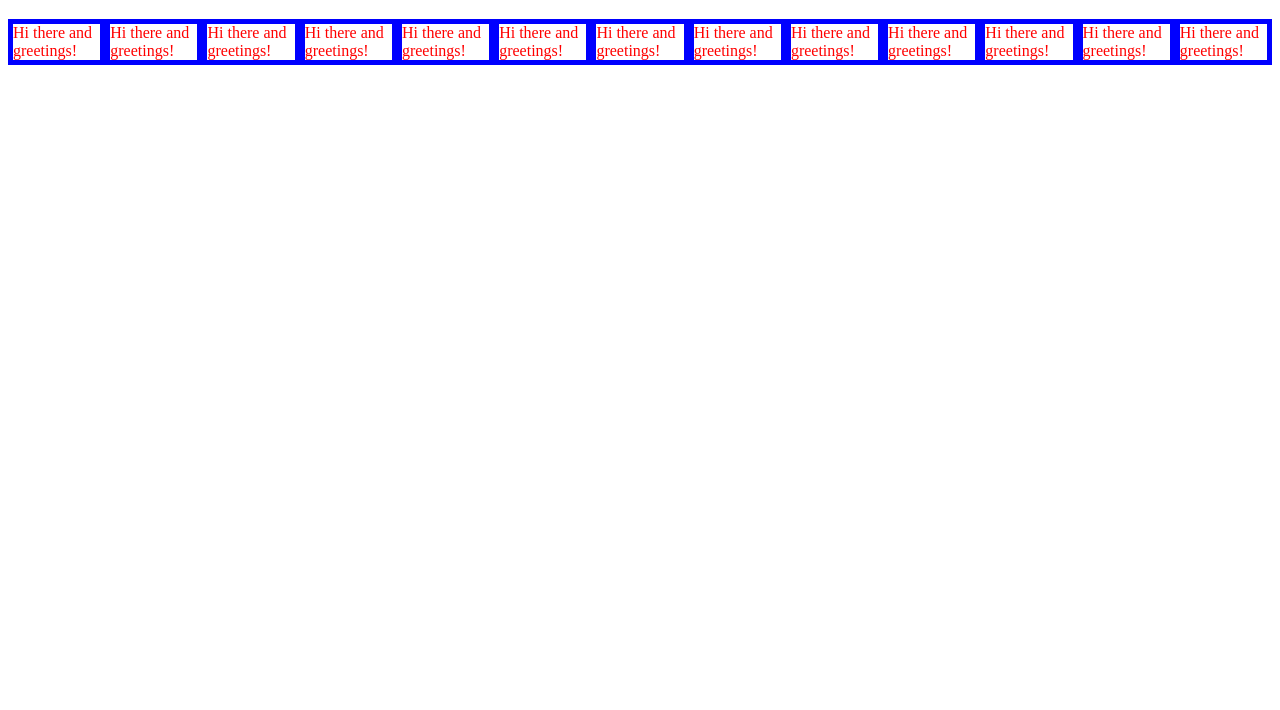
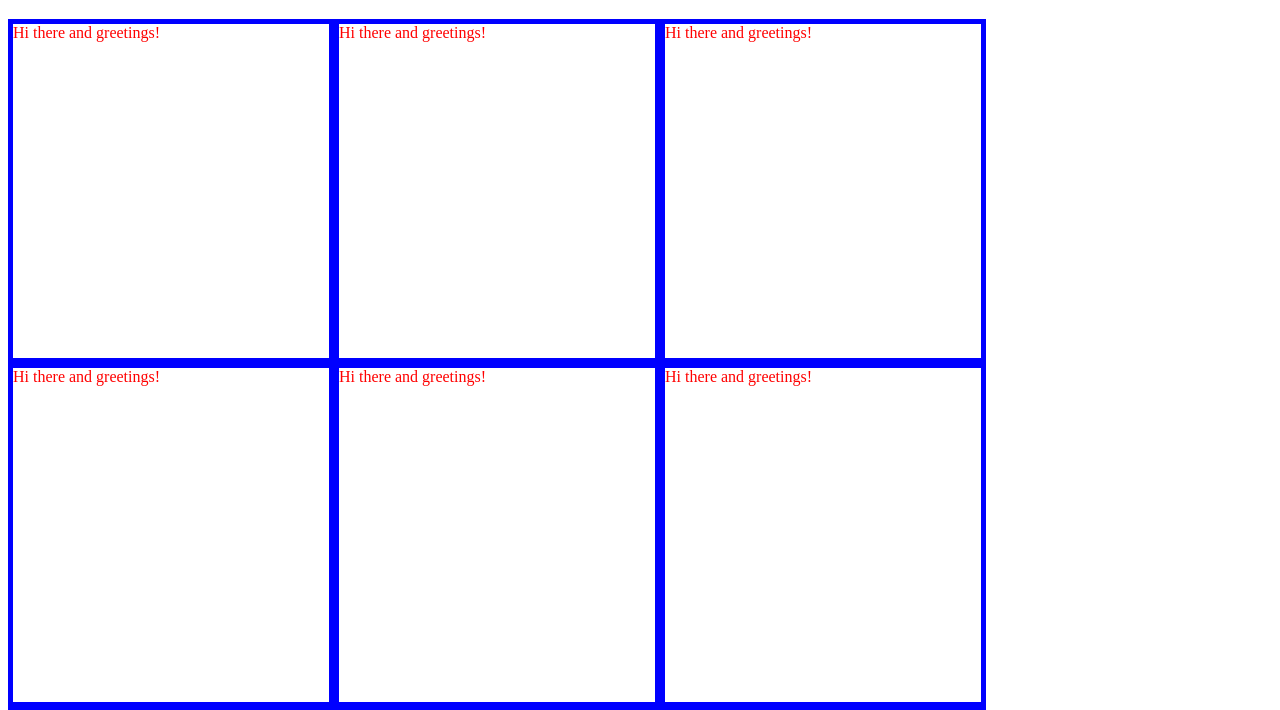
Before and after one commit to ShamrezAli/etch-a-sketch, a plain HTML site: page index.html in a window 1280 px wide. Shown: the part 61-771 px from the top of the page. Drawn offline with Linux system fonts and the light colour scheme.

Commit message:
Square the number input for grid squares generated

```diff
--- a/script.js
+++ b/script.js
@@ -1,6 +1,7 @@
 document.body.onload = addElement;
 
-let gridNum = 13;
+let gridInputNum = 5;
+let gridNum = Math.pow(gridInputNum, 2);
 
 function addElement() {
 
--- a/style.css
+++ b/style.css
@@ -1,8 +1,11 @@
 .gridContainer {
     display: flex;
+    flex-wrap: wrap;
+    flex-shrink: 1;
 }
 
 .theGrids {
-    flex: 1;
     color: red;
+    width: 25%;
+    padding-bottom: 25%;
 }
```
Also changed, not shown: index.html (+1 -2 lines).
